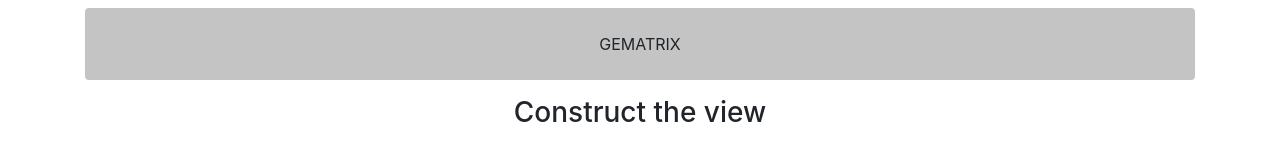
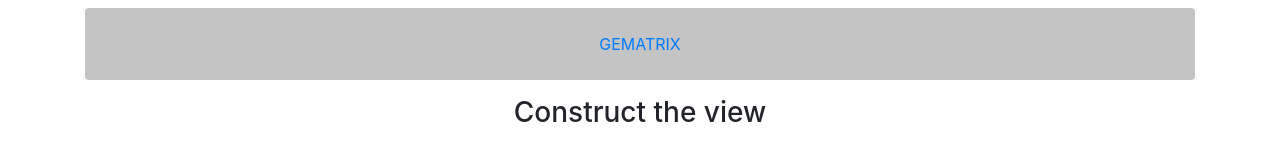
Before and after one commit to GematrixTeam/gematrix-frontend, a Vue app: page /visualize in a window 1280 px wide. Shown: the top 152 px of the page. Built offline with nearby package versions, Linux system fonts and the light colour scheme; no server answers.

Commit message:
The GEMATRIX text in the header is a link to the main page as a logo

```diff
--- a/src/App.vue
+++ b/src/App.vue
@@ -2,7 +2,7 @@
   <div id="app">
     <b-container>
       <header class="header rounded text-center p-4 mt-2">
-        <span class="header__text">GEMATRIX</span>
+        <span class="header__text"><b-link href="/">GEMATRIX</b-link></span>
       </header>
       <router-view />
     </b-container>
```
